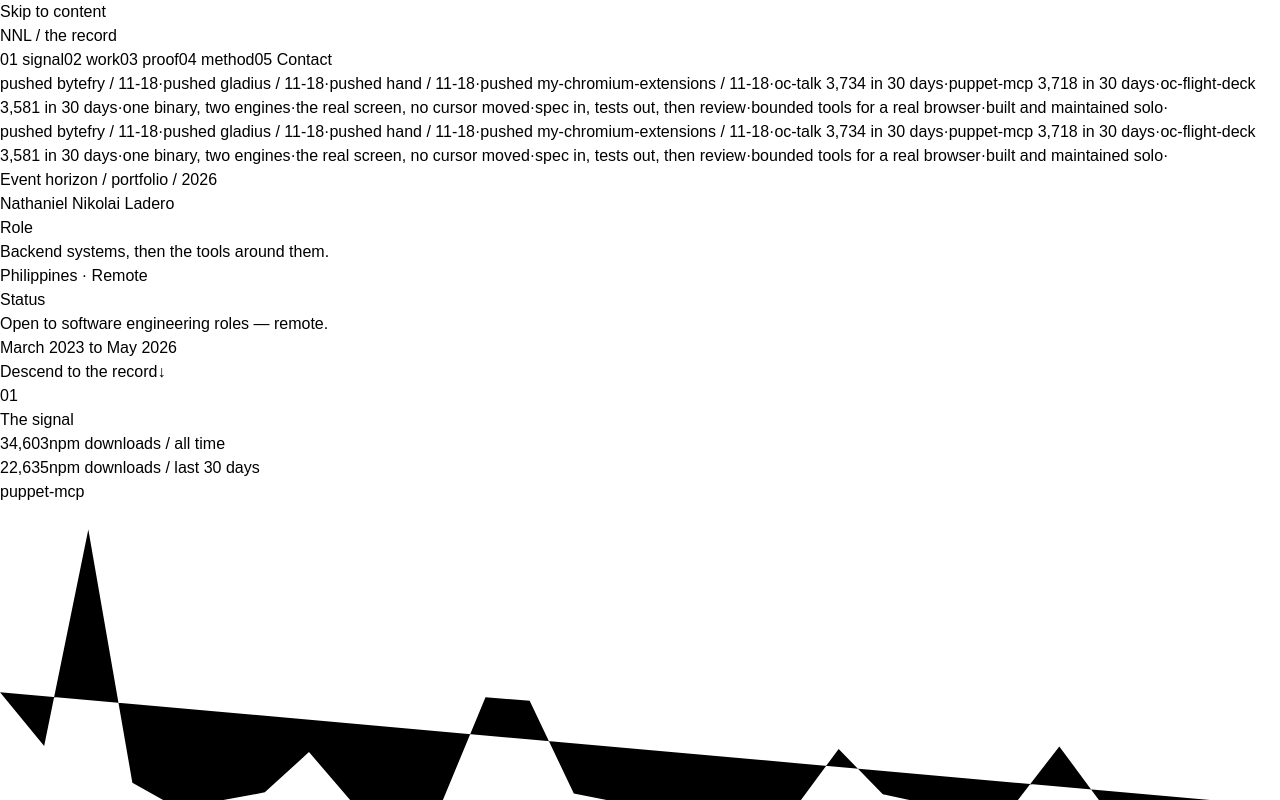
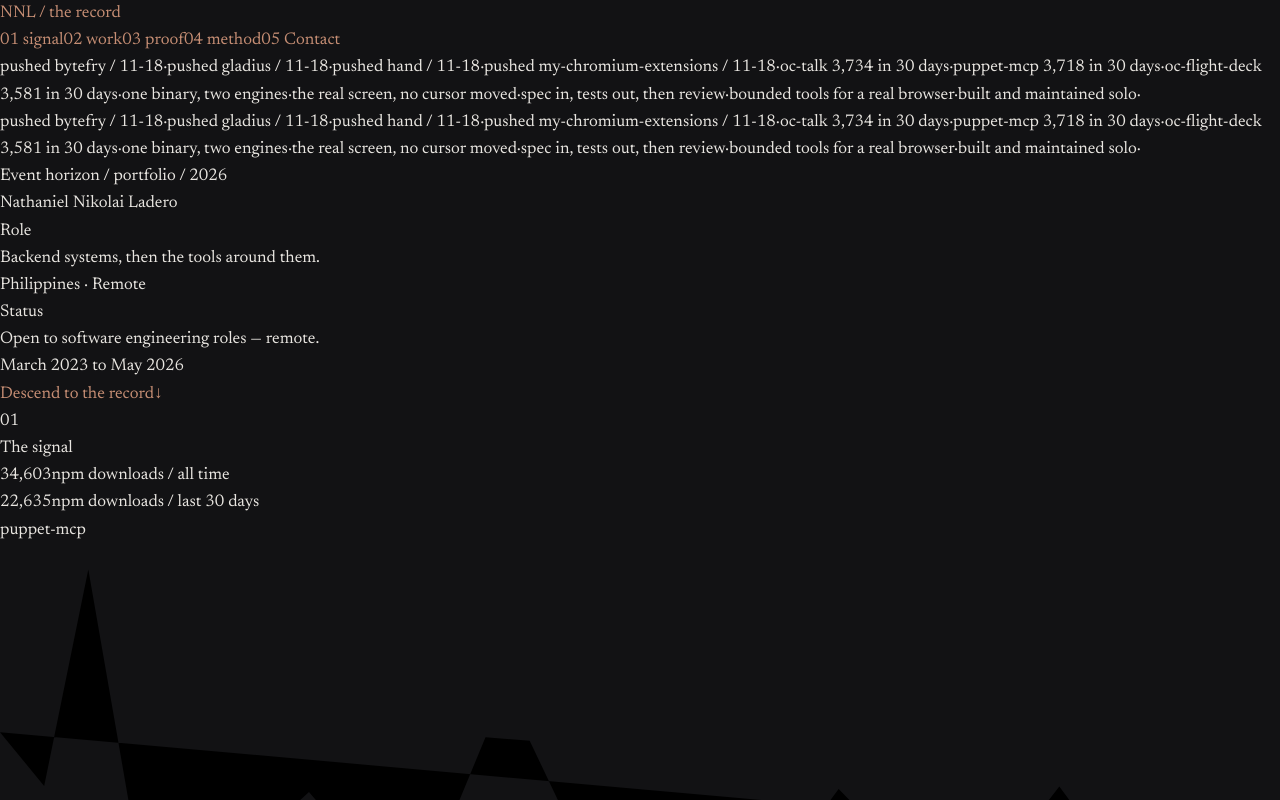
Before and after one commit to nathwn12/nathwn12.github.io, a React (Vite) app: page / in a window 1280 px wide. Shown: the top 800 px of the page. Built offline with nearby package versions, Linux system fonts and the light colour scheme.

Commit message:
style(base): set ground, ink and focus rings

```diff
--- a/src/styles/base.css
+++ b/src/styles/base.css
@@ -1,4 +1,94 @@
-/* Neutral reset. No design values survive the strip. */
+/* Base — the void is the only ground. No panel, plate or card behind text.
+   Everything here reads a token from tokens.css; no color literal is written. */
+
+*,
+*::before,
+*::after {
+  box-sizing: border-box;
+}
+
+html,
 body {
-  font-family: sans-serif;
+  margin: 0;
+  background-color: var(--color-ground);
+  color: var(--color-ink);
 }
+
+body {
+  font-family: var(--font-text);
+  font-size: var(--text-body);
+  line-height: var(--leading-body);
+  font-optical-sizing: auto;
+  -webkit-font-smoothing: antialiased;
+}
+
+h1,
+h2,
+h3,
+p,
+dl,
+dd,
+dt,
+figure {
+  margin: 0;
+}
+
+a {
+  color: var(--color-signal);
+  text-decoration-thickness: 1px;
+  text-underline-offset: 0.2em;
+}
+
+a:hover {
+  text-decoration-color: var(--color-ink);
+}
+
+/* A hairline is a rule, not a box. Derived from the ink-muted token. */
+.hairline,
+hr {
+  border: 0;
+  border-block-start: 1px solid
+    color-mix(in srgb, var(--color-ink-muted) 24%, transparent);
+  margin: 0;
+}
+
+:focus-visible {
+  outline: 2px solid var(--color-signal);
+  outline-offset: 3px;
+  border-radius: 0;
+}
+
+/* The skip link uses the page ground, never a raised plate. */
+.skip-link {
+  position: fixed;
+  inset-block-start: 0;
+  inset-inline-start: 0;
+  z-index: 100;
+  padding: var(--space-8) var(--space-16);
+  transform: translateY(-160%);
+  background-color: var(--color-ground);
+  border-block-end: 1px solid var(--color-signal);
+  font-family: var(--font-data);
+  font-size: var(--text-data);
+  letter-spacing: var(--tracking-data);
+  text-decoration: none;
+}
+
+.skip-link:focus-visible {
+  transform: none;
+}
+
+::selection {
+  background-color: var(--color-selection);
+  color: var(--color-ink);
+}
+
+/* State motion only; reduced motion stays a complete, static document. */
+@media (prefers-reduced-motion: reduce) {
+  *,
+  *::before,
+  *::after {
+    animation: none !important;
+    transition: none !important;
+  }
+}
```
Also changed, not shown: 1 other file (tests, documents, lock files or other folders).
